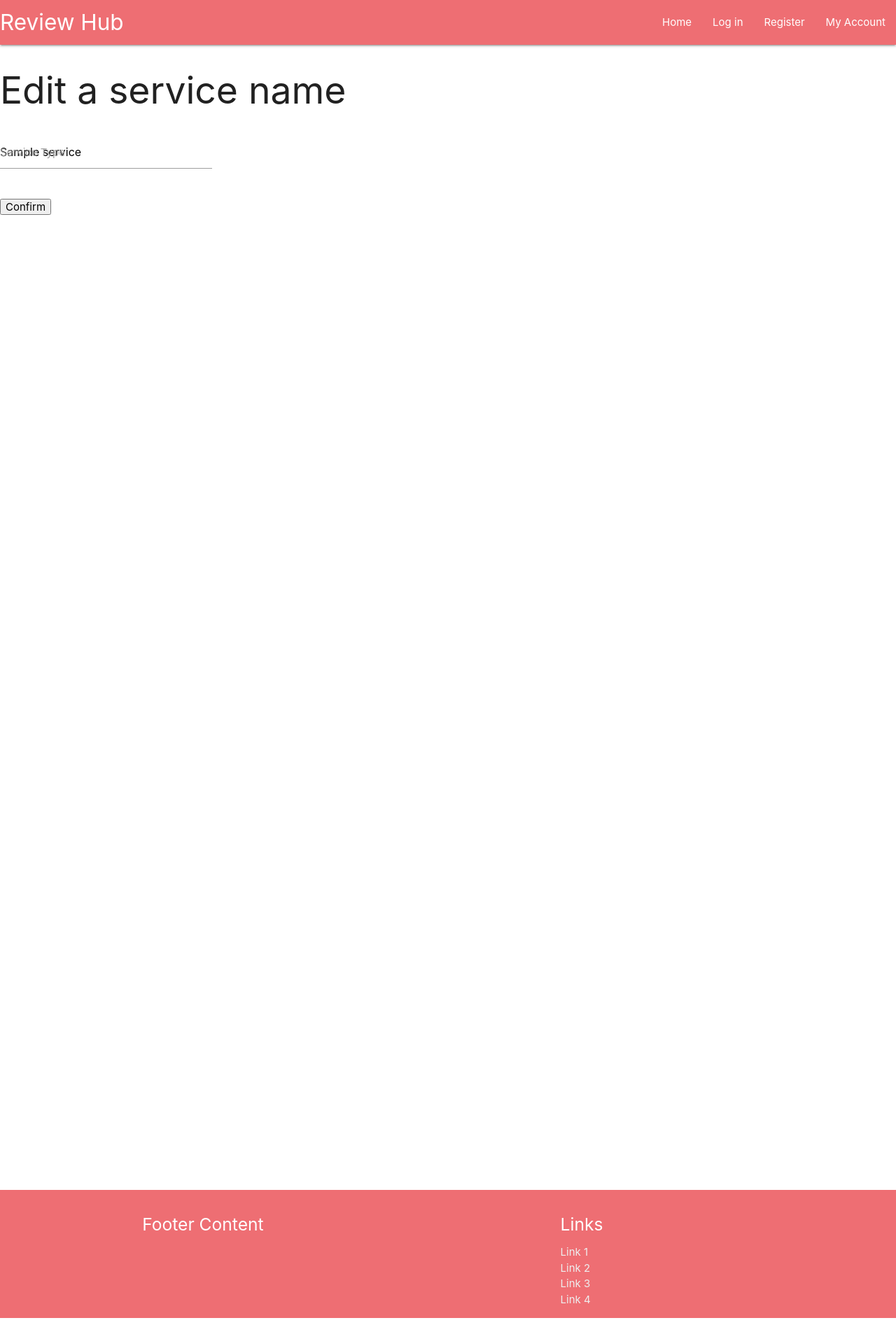
After one commit to BegumDev/ReviewHubMS3, a Flask app: page /edit_service/1 in a window 1280 px wide. The commit adds this page. Shown: the whole page at 70% size. Run offline with Flask 2, Linux system fonts and the light colour scheme; tables that the repository leaves empty hold one stand-in row (values such as "Sample post"); some libraries are stand-ins or nearby versions.

Commit message:
Add functionality for admin to edit service names.

```diff
--- a/reviewhub/routes.py
+++ b/reviewhub/routes.py
@@ -3,11 +3,12 @@ from werkzeug.security import generate_password_hash, check_password_hash
 from reviewhub import app, db
 from reviewhub.models import User, Services
 
-# View services
-@app.route("/view_services")
-def view_services():
-    name = Services.query.all()
-    return render_template("home.html", name=name)
+
+# View services on homepage
+@app.route("/")
+def home():
+    service_list = Services.query.all()
+    return render_template("home.html", service_list=service_list)
 
 
 # 1. Register a user
@@ -38,7 +39,7 @@ def register():
 def my_account(username):
     if "user" in session:
         return render_template('my_account.html', username=session["user"])
-    return redirect(url_for("view_services"))
+    return redirect(url_for("home"))
 
 
 # 3. Log out of the my account page
@@ -80,12 +81,23 @@ def admin_page():
     return render_template('admin_page.html')
 
 
-# Add a service
+# 1. Add a service
 @app.route("/add_service", methods=["GET", "POST"])
 def add_service():
     if request.method == "POST":
         service = Services(service_name=request.form.get("service_name"))
         db.session.add(service)
         db.session.commit()
-        return redirect(url_for("view_services"))
+        return redirect(url_for("home"))
     return render_template("add_service.html")
+
+
+# 2. Edit a service
+@app.route("/edit_service/<int:service_id>", methods=["GET", "POST"])
+def edit_service(service_id):
+    change = Services.query.get_or_404(service_id)
+    if request.method == "POST":
+        change.service_name = request.form.get('service_name')
+        db.session.commit()
+        return redirect(url_for('home'))
+    return render_template('edit_services.html', change=change)
--- a/reviewhub/templates/base.html
+++ b/reviewhub/templates/base.html
@@ -17,13 +17,12 @@
 
     <nav>
         <div class="nav-wrapper">
-            <a href="{{ url_for('view_services') }}" class="brand-logo">Review Hub</a>
+            <a href="{{ url_for('home') }}" class="brand-logo">Review Hub</a>
             <ul id="nav-mobile" class="right hide-on-med-and-down">
-                <li><a href="{{ url_for('view_services') }}">Home</a></li>
+                <li><a href="{{ url_for('home') }}">Home</a></li>
                 <li><a href="{{ url_for('login')}}">Log in</a></li>
                 <li><a href="{{ url_for('register') }}">Register</a></li>
                 <li><a href="{{ url_for('my_account', username=session['user']) }}">My Account</a></li>
-            </ul>
         </div>
     </nav>
 
--- /dev/null
+++ b/reviewhub/templates/edit_services.html
@@ -0,0 +1,16 @@
+{% extends "base.html" %}
+{% block content %}
+
+<h2>Edit a service name</h2>
+
+<form class="col m4" action="{{ url_for('edit_service', service_id=change.id) }}" method="POST">
+    <div class="row">
+        <div class="input-field col s3">
+            <input id="service_name" name="service_name" type="text" class="validate" value="{{ change.service_name }}" required>
+            <label for="service_name">Service Type</label>
+        </div>
+    </div>
+    <button>Confirm</button>
+</form>
+
+{% endblock %}
```
Also changed, not shown: reviewhub/templates/home.html (+9 -3 lines), reviewhub/models.py (line endings or trailing spaces).
